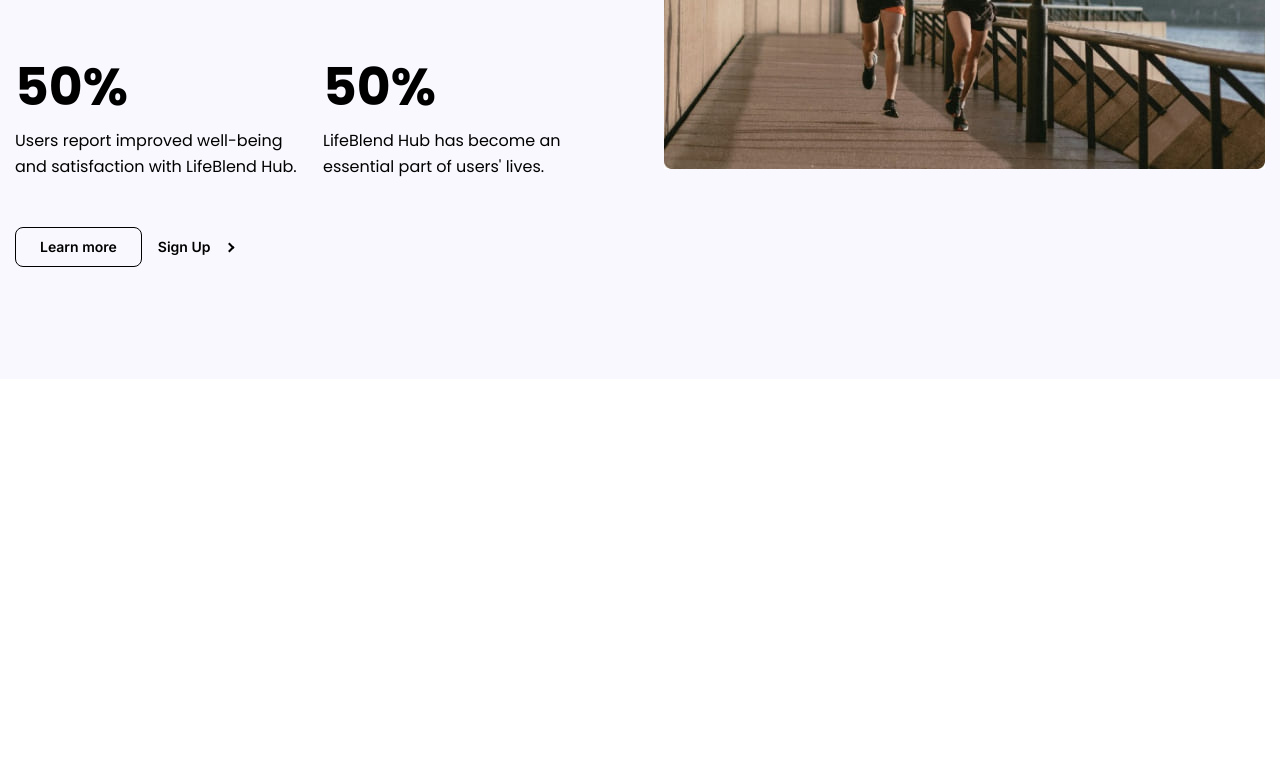
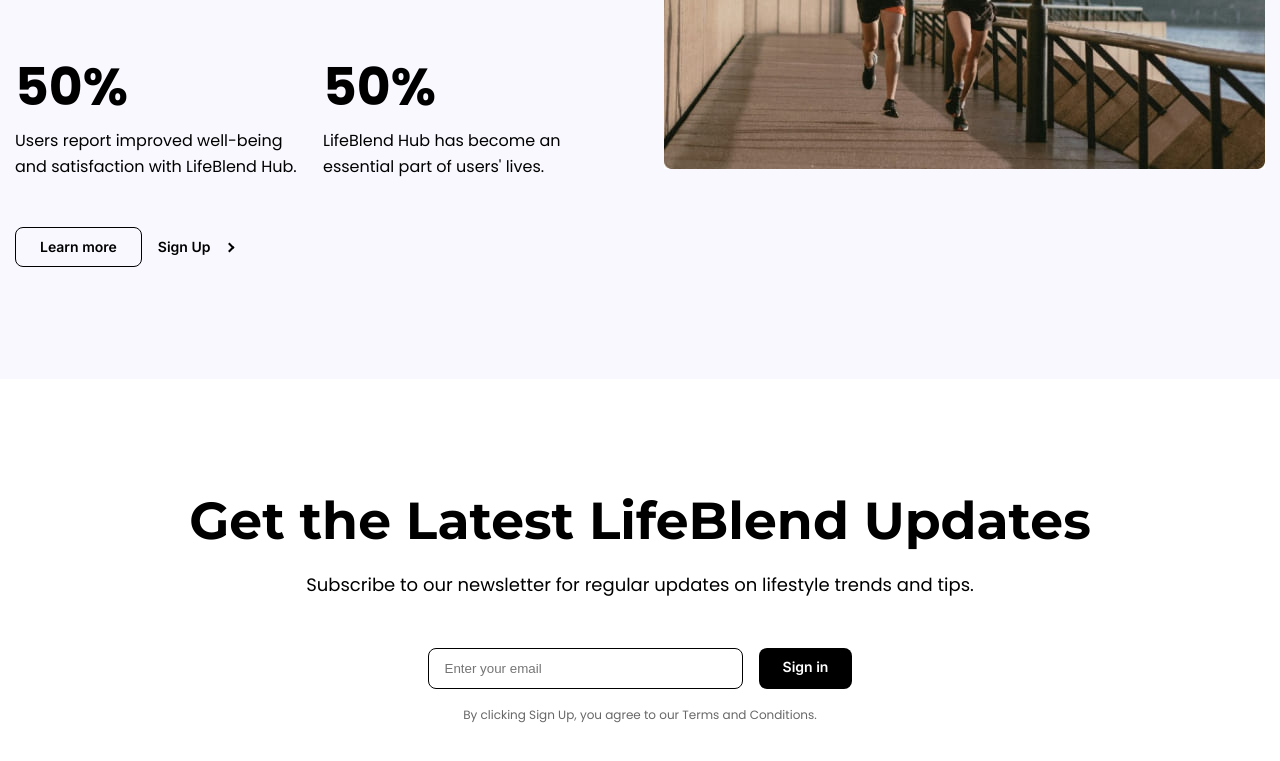
Before and after one commit to YuraKovalevich/lifeBlend, a plain HTML site: page index.html in a window 1280 px wide. Shown: the part 5024-5785 px from the top of the page. Before the commit the page ends 5403 px from the top, so only its background shows below. Drawn offline with Linux system fonts and the light colour scheme.

Commit message:
feat: add updated section

```diff
--- a/index.html
+++ b/index.html
@@ -234,6 +234,21 @@
                 <div class="impact__image"><img src="./img/sport.jpg" alt=""></div>
             </div>
         </section>
+        <section class="updates">
+            <div class="updates__container">
+                <div class="updates__content">
+                    <h4 class="updates__title">Get the Latest LifeBlend Updates</h4>
+                    <p class="updates__description">Subscribe to our newsletter for regular updates on lifestyle trends and tips.</p>
+                </div>
+                <div class="updates__buttons">
+                    <label>
+                        <input class="updates__search" placeholder="Enter your email"/>
+                    </label>
+                    <a href="" class="buttons__explore">Sign in</a>
+                </div>
+                <p class="updates__subtitle">By clicking Sign Up, you agree to our Terms and Conditions.</p>
+            </div>
+        </section>
     </div>
 </div>
 </body>
--- a/styles/style.css
+++ b/styles/style.css
@@ -576,4 +576,61 @@
     display: flex;
     gap: 16px;
 }
+
 /*==================================*/
+.updates {
+    margin: 109px 0;
+}
+
+.updates__container {
+    display: flex;
+    flex-direction: column;
+    justify-content: center;
+    align-items: center;
+}
+
+.updates__content {
+    display: flex;
+    flex-direction: column;
+    gap: 16px;
+    margin-bottom: 48px;
+}
+
+.updates__title {
+    text-align: center;
+    font-family: Montserrat, serif;
+    font-weight: 700;
+    font-size: 52px;
+    line-height: 128%;
+    color: #000000;
+}
+
+.updates__description {
+    text-align: center;
+    font-family: Poppins, serif;
+    font-weight: 400;
+    font-size: 18px;
+    line-height: 160%;
+    color: #000000;
+}
+
+.updates__buttons {
+    display: flex;
+    gap: 16px;
+}
+
+.updates__search {
+    border: 1px solid #000000;
+    border-radius: 8px;
+    padding: 12px 120px 12px 16px;
+}
+
+.updates__subtitle {
+    margin-top: 16px;
+    font-family: Poppins, serif;
+    font-weight: 400;
+    font-size: 12px;
+    line-height: 160%;
+    color: #676767;
+}
+/*==================================*/
```
